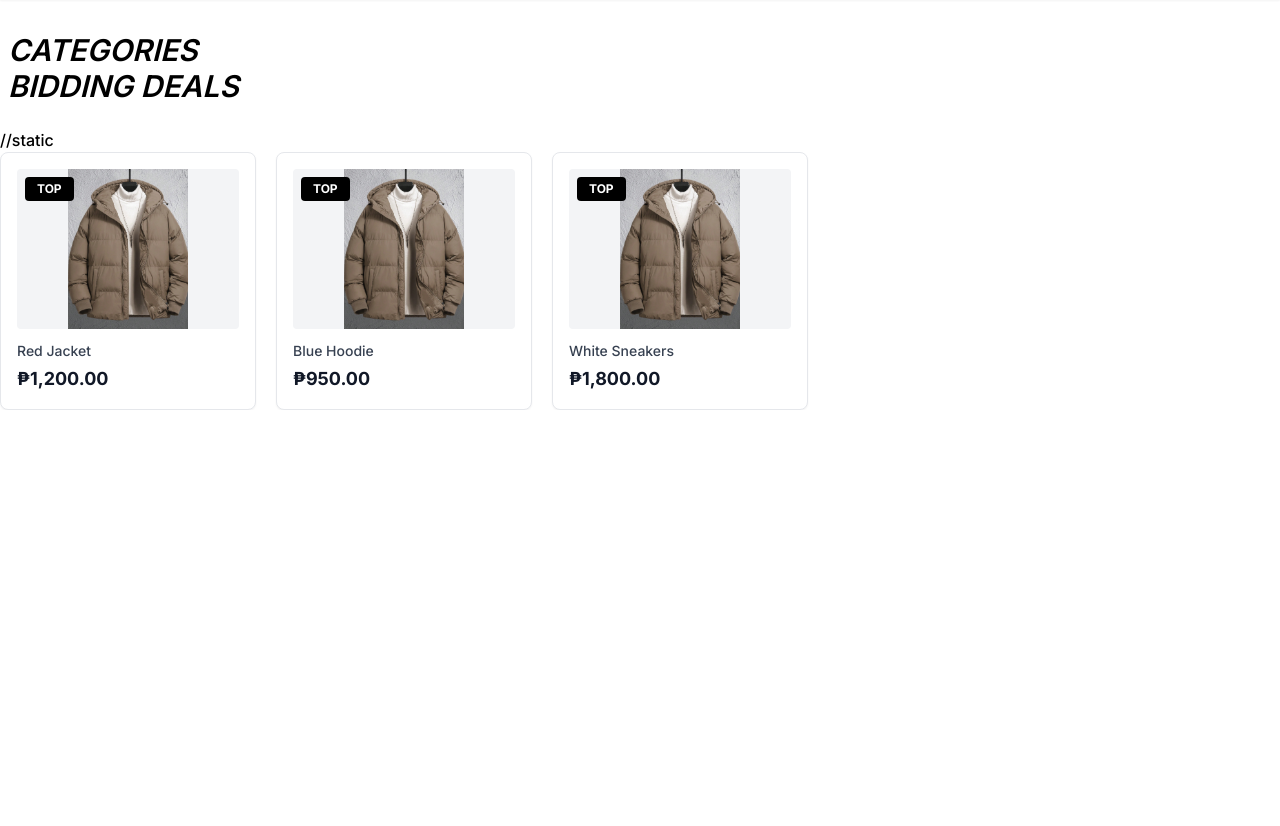
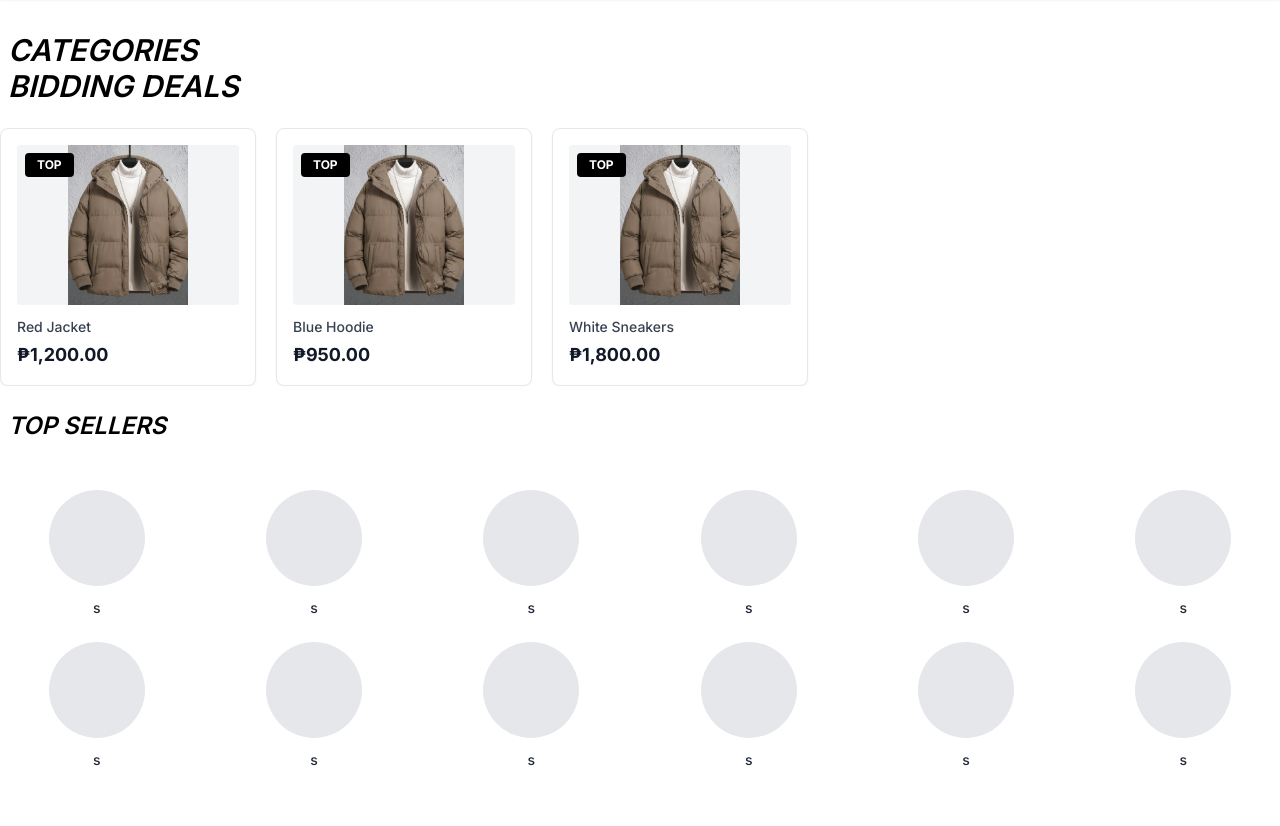
Before and after one commit to bennysito/Threadly, a PHP site: page / in a window 1280 px wide. Shown: the part 82-908 px from the top of the page. Before the commit the page ends 492 px from the top, so only its background shows below. Run offline with PHP 8.4, Linux system fonts and the light colour scheme; data that the repository does not hold is empty; some libraries are stand-ins or nearby versions.

Commit message:
added top sellers

```diff
--- a/Front_End/Bidding_Swipe.php
+++ b/Front_End/Bidding_Swipe.php
@@ -4,8 +4,9 @@ $products = [
     ['name' => 'Blue Hoodie', 'image' => 'Images/jacket_hoodie.png', 'top' => true, 'price' => 950],
     ['name' => 'White Sneakers', 'image' => 'Images/jacket_hoodie.png', 'top' => true, 'price' => 1800],
 ];
+
 ?>
-//static
+<!--static sa karon kay wapay seller database-->
 <div class="swiper biddingSwiper">
   <div class="swiper-wrapper">
     <?php foreach($products as $prod): ?>
--- /dev/null
+++ b/Front_End/Top_Sellers.php
@@ -0,0 +1,21 @@
+<?php
+$sellers = [
+    's','s','s','s','s','s',
+    's','s','s','s','s','s'
+];
+?>
+
+<div class="top-sellers container mx-auto py-6">
+
+
+  <div class="grid grid-cols-2 sm:grid-cols-3 md:grid-cols-6 gap-6">
+    <?php foreach($sellers as $name): ?>
+      <div class="flex flex-col items-center">
+        <div class="w-24 h-24 rounded-full bg-gray-200 flex items-center justify-center overflow-hidden">
+
+        </div>
+        <div class="mt-3 text-sm text-gray-800 text-center"><?= htmlspecialchars($name) ?></div>
+      </div>
+    <?php endforeach; ?>
+  </div>
+</div>
--- a/Front_End/index.php
+++ b/Front_End/index.php
@@ -165,8 +165,13 @@
 
   <!-- BIDDING DEAL-->
   <p class="ml-2 text-3xl font-semibold italic custom-inter mb-6 ">BIDDING DEALS</p>
-  <div class="mb-20">
+  <div class="mb-6">
     <?php require "Bidding_Swipe.php"; ?>
+  </div>
+
+  <div>
+    <p class="ml-2 text-2xl italic font-semibold custom-inter mb-6">TOP SELLERS</p>
+    <?php require "Top_Sellers.php";?>
   </div>
 
 </div>
```
